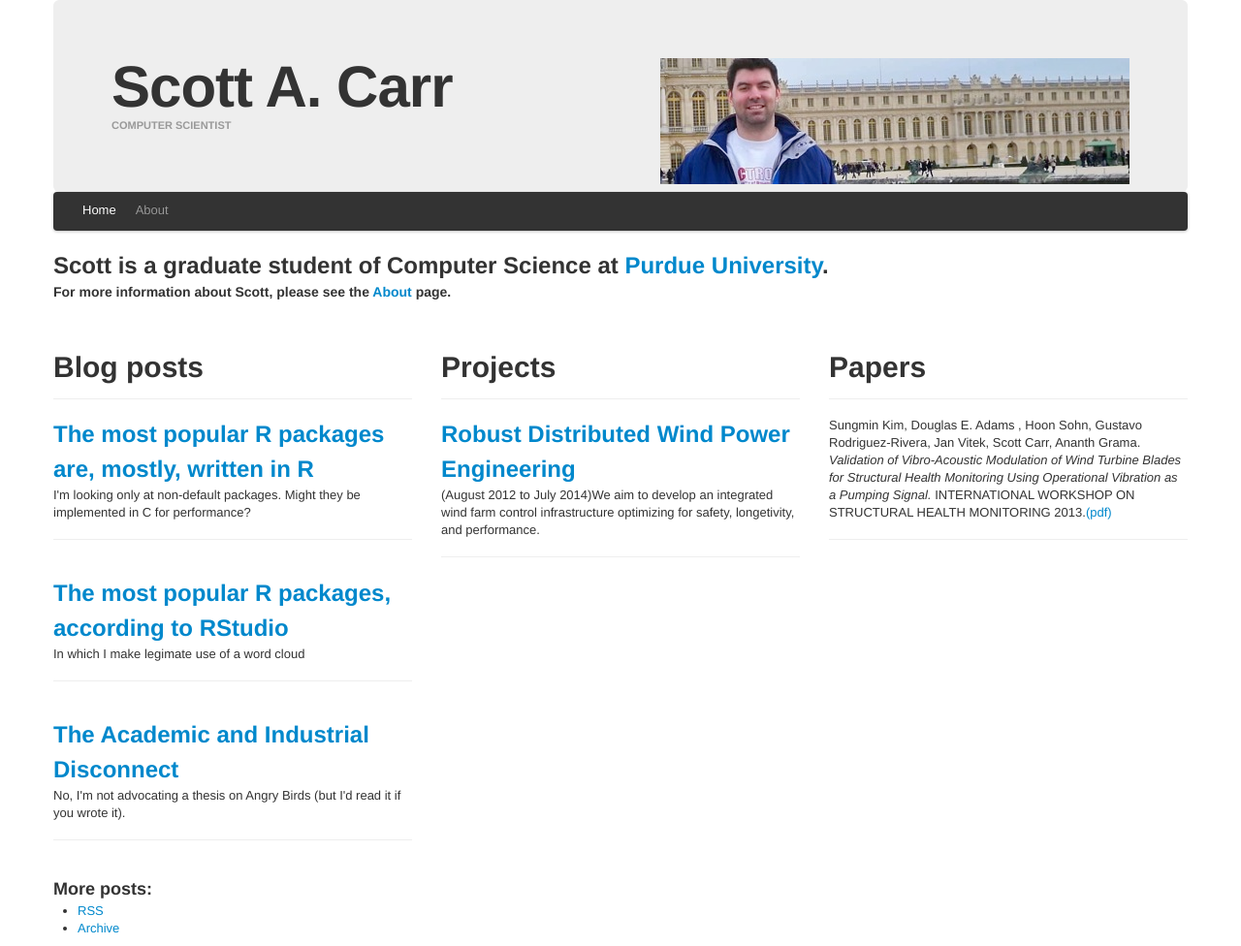
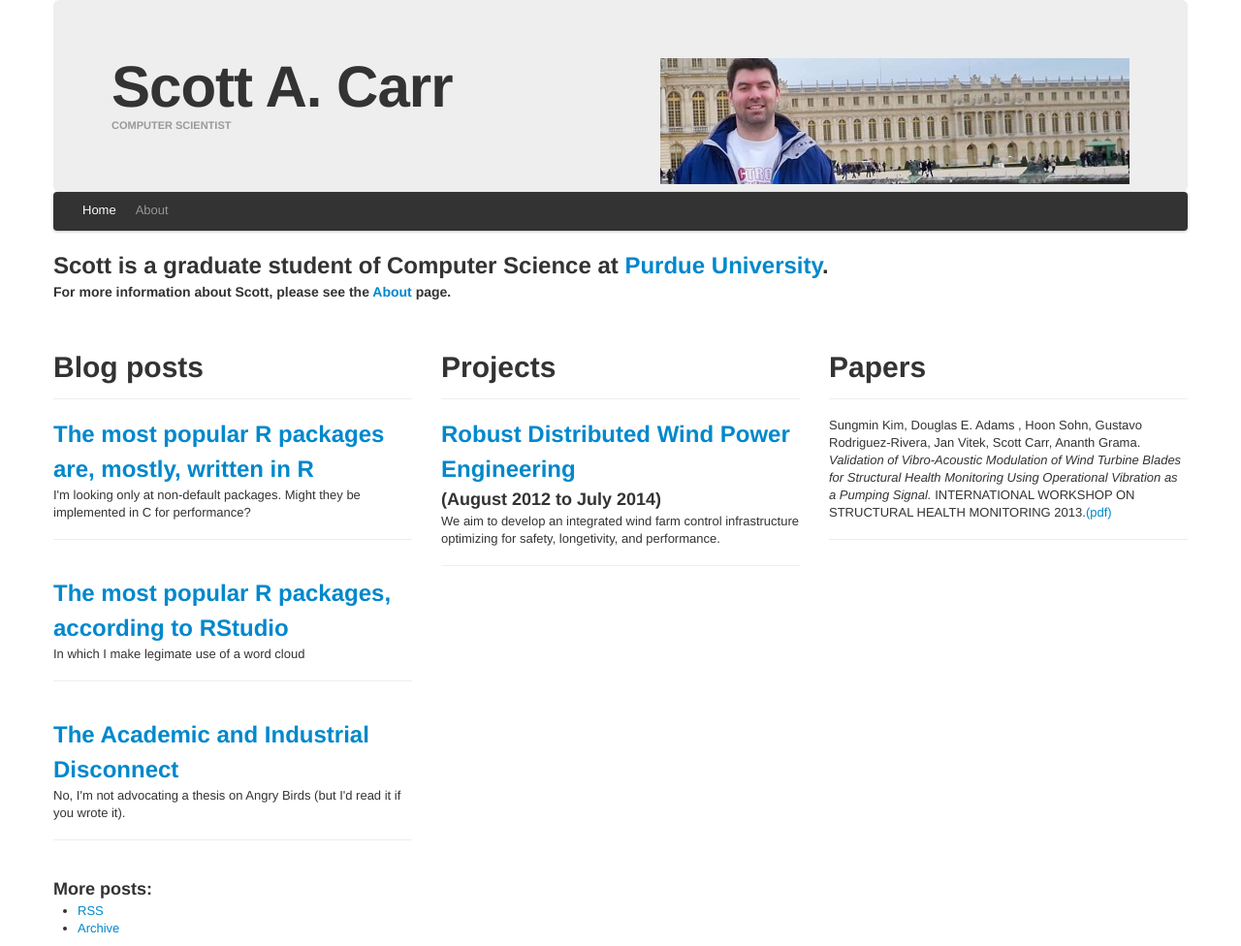
Before and after one commit to scottcarr/scottcarr.github.com, a Jekyll site: the page built from index.html, in a window 1280 px wide. Shown: the whole page at 97% size. Built offline with Jekyll 4.4.1, drawn with Linux system fonts in a browser that asks for light colours.

Commit message:
change projects

```diff
--- a/index.html
+++ b/index.html
@@ -43,7 +43,8 @@ title_element: h1
       </div>
       <h2 class="title"><a href="http://wind.cs.purdue.edu">
           Robust Distributed Wind Power Engineering</a></h2>
-          <p>(August 2012 to July 2014)We aim to develop an integrated wind
+      <h3>(August 2012 to July 2014) </h3>
+      <p>We aim to develop an integrated wind
           farm control infrastructure optimizing for safety, longetivity, and
           performance.</p>
       <hr>
```
